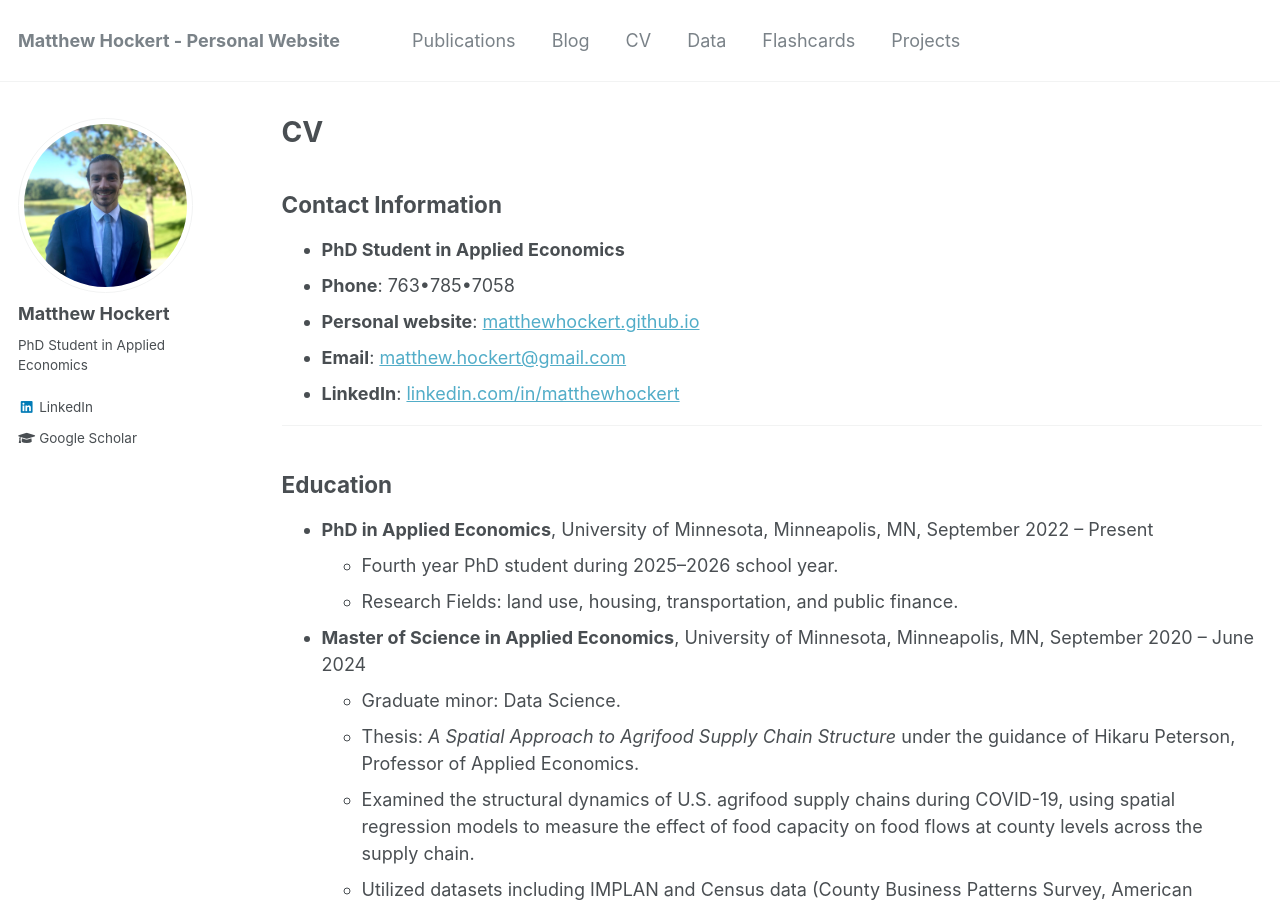
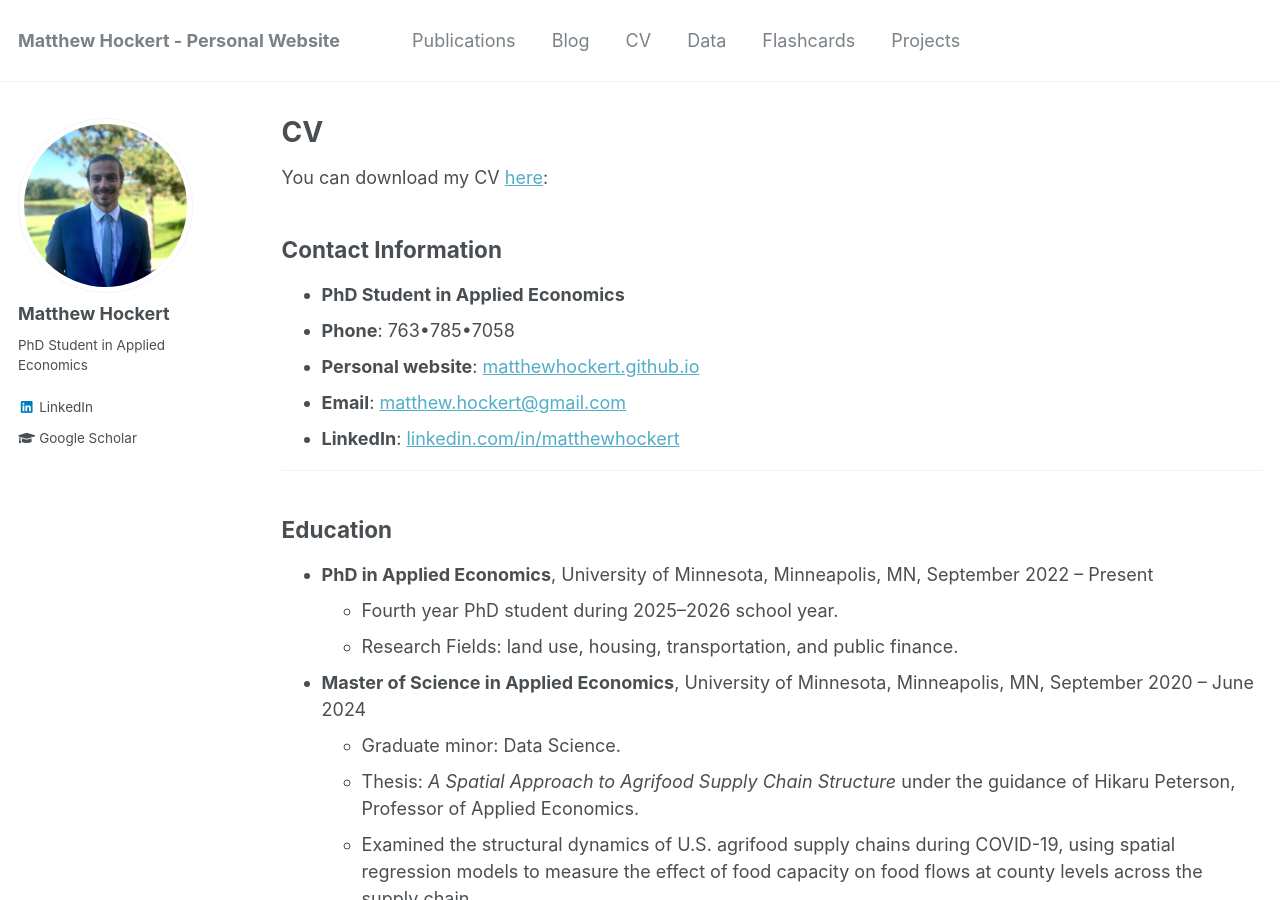
Before and after one commit to MatthewHockert/MatthewHockert.github.io, a Jekyll site: the page built from _pages/cv.md, in a window 1280 px wide and 900 px high. Built offline with Jekyll 4.4.1, drawn with Linux system fonts in a browser that asks for light colours.

Commit message:
updating cv and files to download latest CV

```diff
--- a/_pages/cv.md
+++ b/_pages/cv.md
@@ -6,6 +6,8 @@ author_profile: true
 redirect_from:
   - /resume
 ---
+
+You can download my CV [here](/files/Matthew Hockert - Curriculum Vitae):
 
 ## Contact Information
 * **PhD Student in Applied Economics**
```
